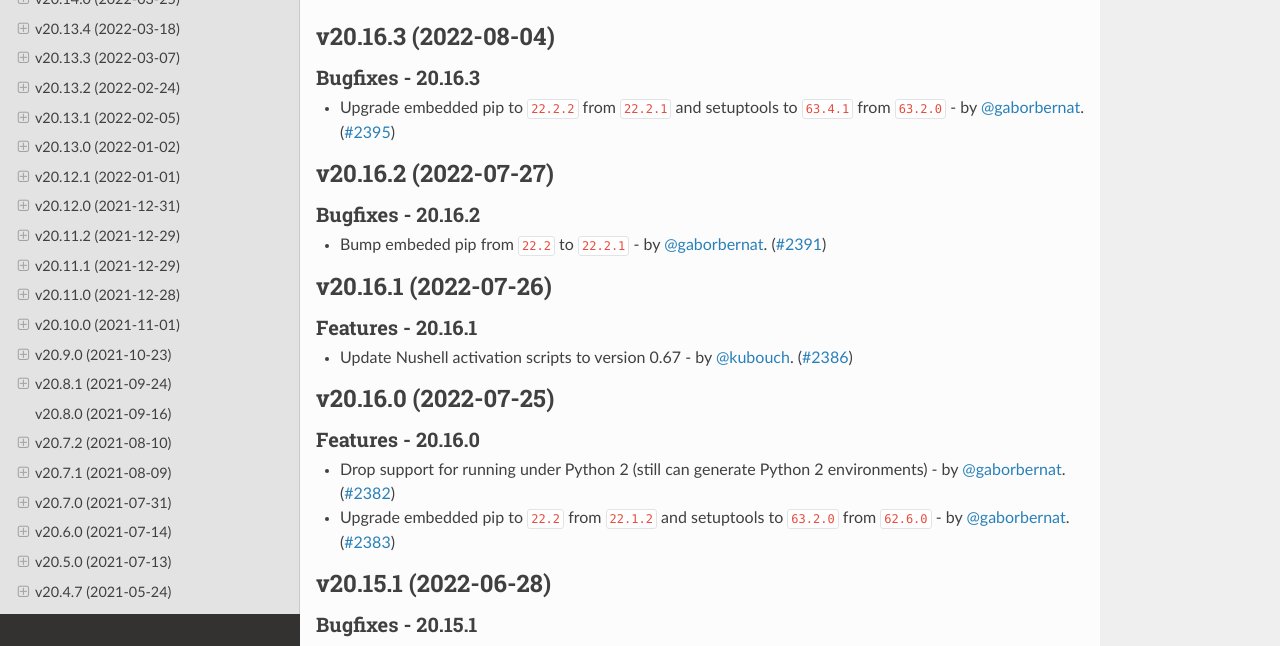
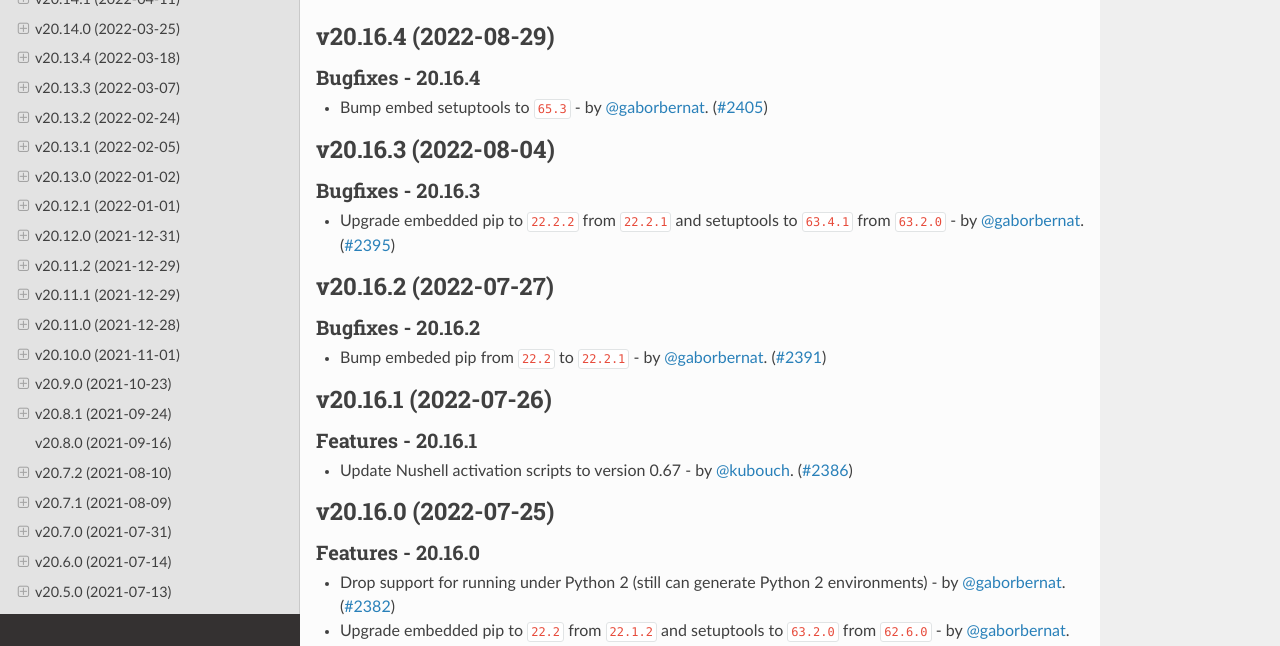
Before and after one commit to pypa/virtualenv, a Sphinx documentation site: the page built from docs/changelog.rst, in a window 1280 px wide and 900 px high, cut to the strip 254-900 px from the top of the window. Built offline with Sphinx 7.4.7 and the Read the Docs theme 2.0.0, drawn with Linux system fonts in a browser that asks for light colours; pages that are not in the unit, such as notebooks, are missing from menus; the version number could not be read and is left out; some of the changed text lies outside the part shown.

Commit message:
release 20.16.4

```diff
--- a/docs/changelog.rst
+++ b/docs/changelog.rst
@@ -4,6 +4,14 @@
 .. include:: _draft.rst
 
 .. towncrier release notes start
+
+v20.16.4 (2022-08-29)
+---------------------
+
+Bugfixes - 20.16.4
+~~~~~~~~~~~~~~~~~~
+- Bump embed setuptools to ``65.3`` - by :user:`gaborbernat`. (`#2405 <https://github.com/pypa/virtualenv/issues/2405>`_)
+
 
 v20.16.3 (2022-08-04)
 ---------------------
--- a/docs/changelog/2405.bugfix.rst
+++ /dev/null
@@ -1 +0,0 @@
-Bump embed setuptools to ``65.3`` - by :user:`gaborbernat`.
```
